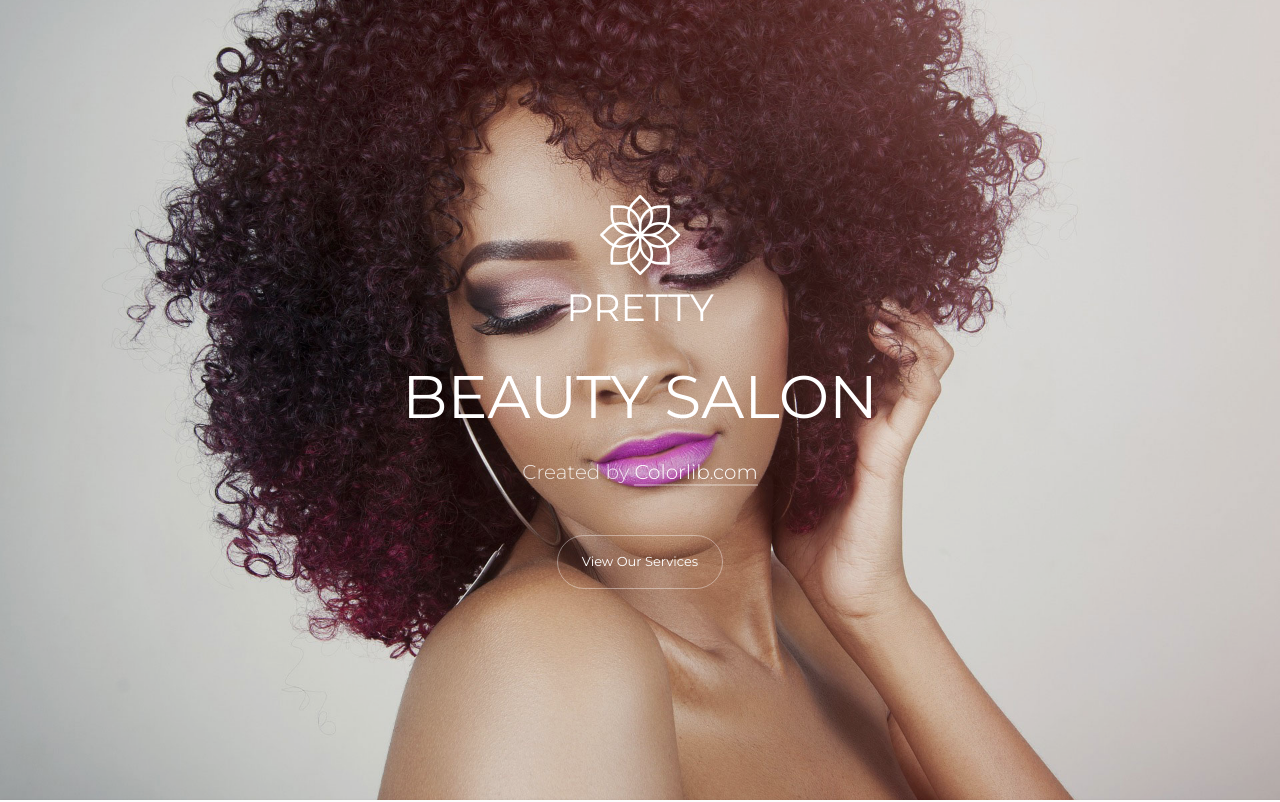
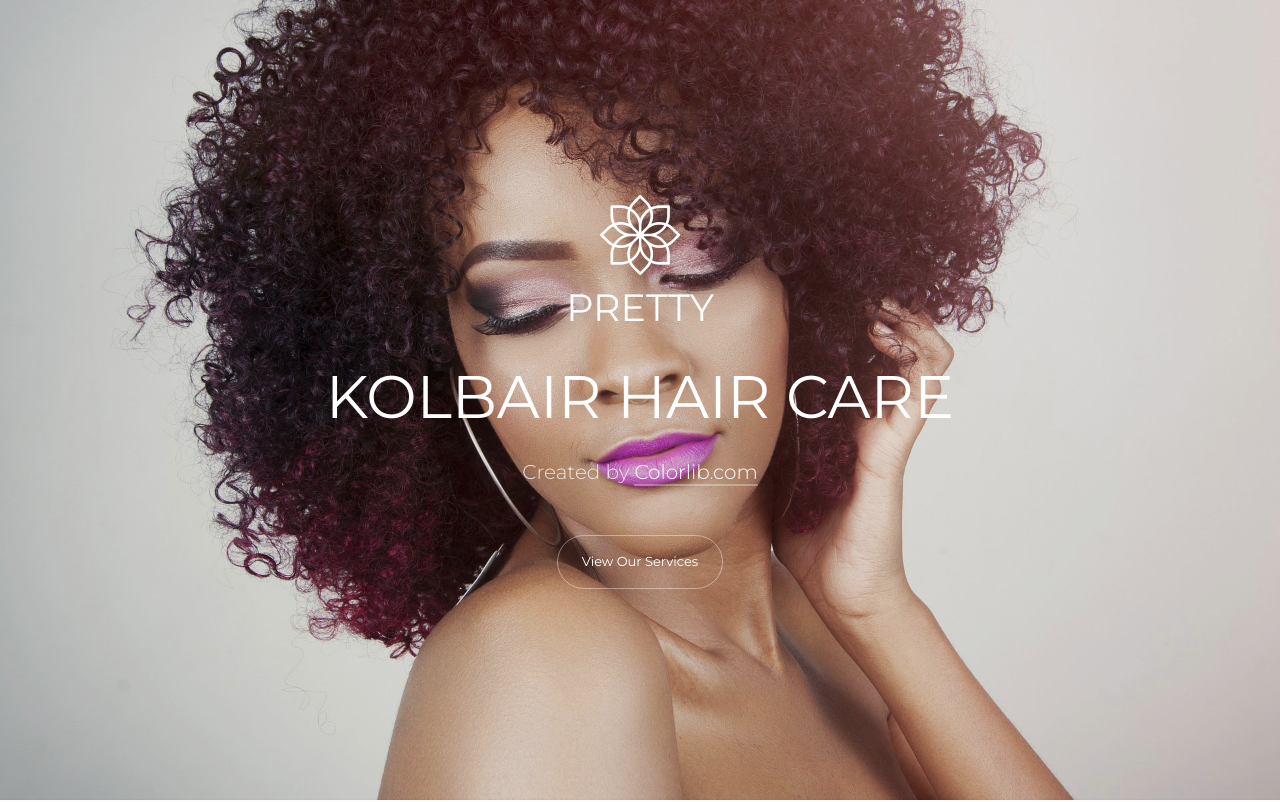
Before and after one commit to jason-gumbs/kolbairhaircare, a plain HTML site: page index.html in a window 1280 px wide. Shown: the top 802 px of the page. Drawn offline with Linux system fonts and the light colour scheme; some packages are replaced by stand-ins of ours; no server answers; files whose address does not match are found by name.

Commit message:
Update index.html

```diff
--- a/index.html
+++ b/index.html
@@ -39,7 +39,7 @@
           			<h1>Pretty</h1>
           		</a>
           	</div>
-            <h1 class="mb-4" data-scrollax="properties: { translateY: '30%', opacity: 1.6 }">Beauty Salon</h1>
+            <h1 class="mb-4" data-scrollax="properties: { translateY: '30%', opacity: 1.6 }">Kolbair Hair Care</h1>
             <p class="mb-5" data-scrollax="properties: { translateY: '30%', opacity: 1.6 }">Created by <a href="#">Colorlib.com</a></p>
 
             <p data-scrollax="properties: { translateY: '30%', opacity: 1.6 }"><a href="https://vimeo.com/45830194" class="btn btn-white btn-outline-white px-4 py-3">View Our Services</a></p>
```
